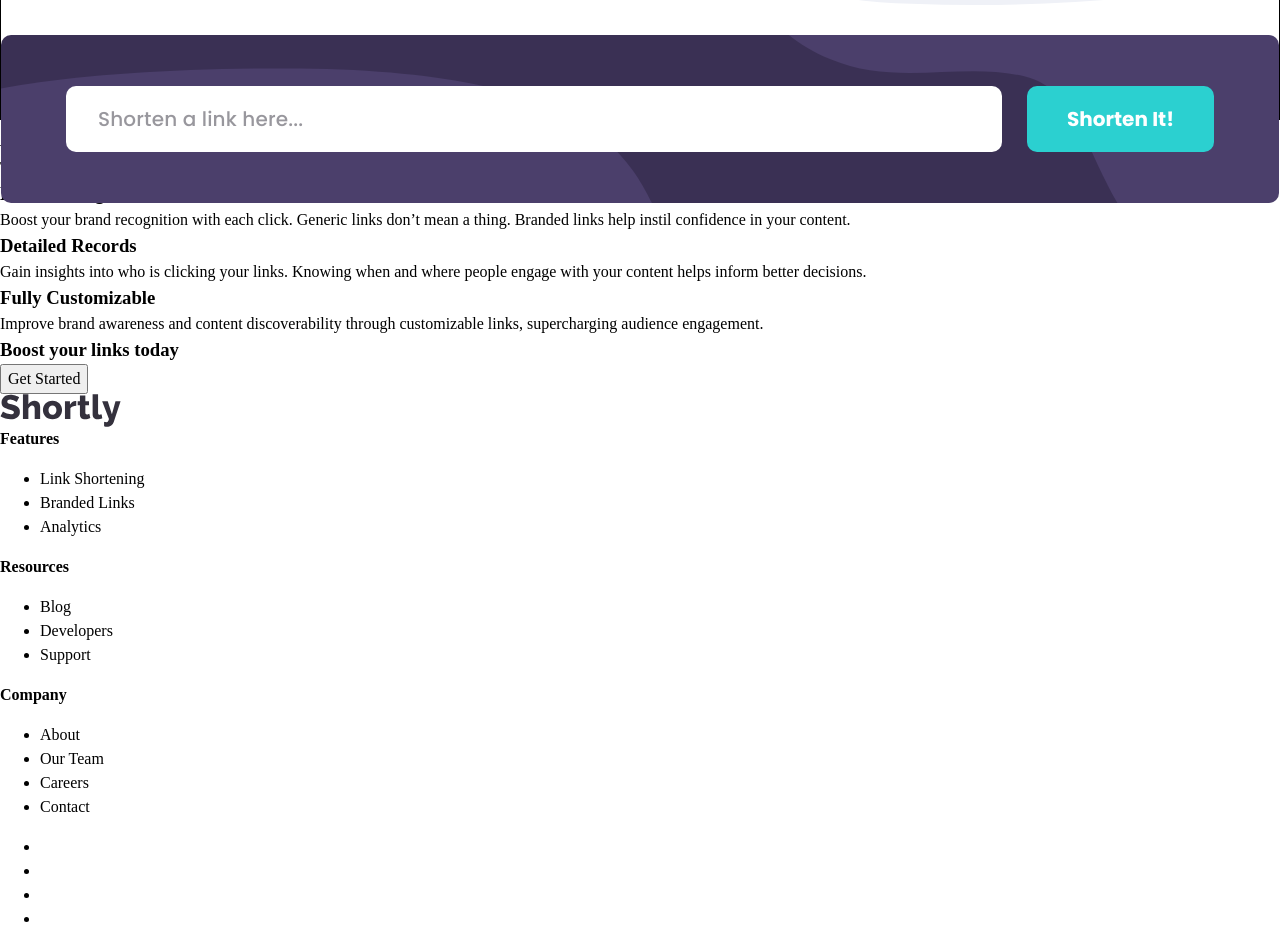
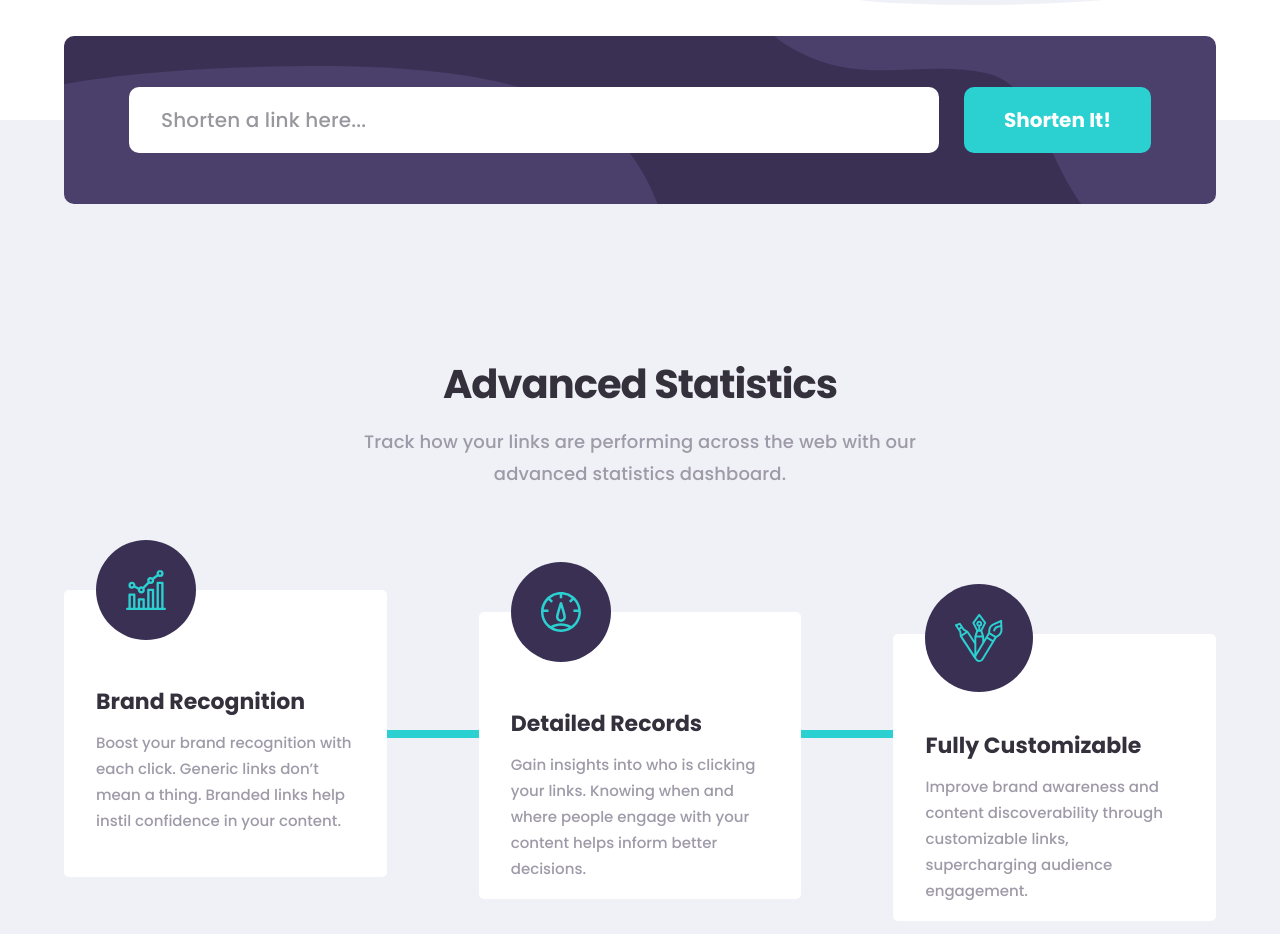
Before and after one commit to kristijan-kresic-hvar/url_shortening_challenge, a plain HTML site: page index.html in a window 1280 px wide. Shown: the part 680-1614 px from the top of the page. Drawn offline with Linux system fonts and the light colour scheme.

Commit message:
Advanced statistics styles

```diff
--- a/assets/scss/header/__header.scss
+++ b/assets/scss/header/__header.scss
@@ -5,7 +5,6 @@
   background-repeat: no-repeat;
   background-position: 100% center;
   background-size: 45rem;
-  border: 1px solid black;
   position: relative;
 
   &__content {
@@ -62,7 +61,7 @@
     background: url("../images/bg-shorten-desktop.svg") #3a3054;
     background-size: cover;
     background-repeat: no-repeat;
-    width: 100%;
+    width: 90%;
     max-width: var(--max-desktop-width);
     border-radius: 10px;
     display: flex;
--- a/assets/scss/index.scss
+++ b/assets/scss/index.scss
@@ -4,6 +4,7 @@
 /* components */
 @import "./header/_header";
 @import "./nav/_nav";
+@import "./main/_main";
 
 .container {
   max-width: var(--max-desktop-width);
--- /dev/null
+++ b/assets/scss/main/__main.scss
@@ -0,0 +1,103 @@
+.main {
+    padding: 240px 0 120px 0;
+    background: #EFF1F7;
+    display: flex;
+    justify-content: center;
+    align-items: center;
+
+    .advanced__stats {
+        > h2 {
+            font-family: 'Poppins';
+            font-style: normal;
+            font-weight: 700;
+            font-size: 40px;
+            line-height: 48px;
+            text-align: center;
+            letter-spacing: -1px;
+            color: #34313D;
+        }
+
+        > p {
+            font-family: 'Poppins';
+            font-style: normal;
+            font-weight: 500;
+            font-size: 18px;
+            line-height: 32px;
+            text-align: center;
+            letter-spacing: 0.122727px;
+            color: #9E9AA8;
+            max-width: 650px;
+            margin: 18px auto;
+        }
+
+        .advanced__stats__cards {
+            width: 100%;
+            display: flex;
+            justify-content: space-between;
+            align-items: center;
+            margin-top: 56px;
+            position: relative;
+            z-index: 100;
+
+            &::after {
+                content: "";
+                width: 100%;
+                height: 8px;
+                background: #2BD0D0;
+                position: absolute;
+                z-index: -1;
+            }
+
+
+            .advanced__stats__card {
+                flex-basis: 28%;
+                min-width: 300px;
+                min-height: 287px;
+                background: #FFFFFF;
+                border-radius: 5px;
+                padding: 0 32px;
+                display: flex;
+                justify-content: baseline;
+                flex-direction: column;
+                position: relative;
+
+                &:nth-child(2) {
+                    margin-top: 44px;
+                }
+
+                &:nth-child(3) {
+                    margin-top: 88px;
+                }
+
+                > h3 {
+                    font-family: 'Poppins';
+                    font-style: normal;
+                    font-weight: 700;
+                    font-size: 22px;
+                    line-height: 33px;
+                    color: #34313D;
+                    margin-top: 95px;
+                }
+
+                > p {
+                    font-family: 'Poppins';
+                    font-style: normal;
+                    font-weight: 500;
+                    font-size: 15px;
+                    line-height: 26px;
+                    color: #9E9AA8;
+                    margin-top: 12px;
+                }
+
+                &__icon {
+                    position: absolute;
+                    background: #3A3054;
+                    padding: 30px;
+                    border-radius: 50%;
+                    left: 32px;
+                    top: -50px;
+                }
+            }
+        }
+    }
+}
--- a/index.html
+++ b/index.html
@@ -48,32 +48,35 @@
    <!-- Header end -->
 
    <!-- Main content start -->
-  <main>
+  <main class="main">
+    <div class="container">
       <div class="advanced__stats">
         <h2>Advanced Statistics</h2>
         <p>Track how your links are performing across the web with our advanced statistics dashboard.</p>
 
+
         <div class="advanced__stats__cards">
           <div class="advanced__stats__card">
             <div class="advanced__stats__card__icon">
-            <i></i>
+              <img src="./assets/images/icon-brand-recognition.svg" alt="brand recognition" />
             </div>
             <h3>Brand Recognition</h3>
             <p>Boost your brand recognition with each click. Generic links don’t mean a thing. Branded links help instil confidence in your content.</p>
           </div>
           <div class="advanced__stats__card">
             <div class="advanced__stats__card__icon">
-            <i></i>
+              <img src="./assets/images/icon-detailed-records.svg" alt="detailed records" />
             </div>
             <h3>Detailed Records</h3>
             <p>Gain insights into who is clicking your links. Knowing when and where people engage with your content helps inform better decisions.</p>
           </div>
           <div class="advanced__stats__card">
             <div class="advanced__stats__card__icon">
-            <i></i>
+              <img src="./assets/images/icon-fully-customizable.svg" alt="fully customizable" />
             </div>
             <h3>Fully Customizable</h3>
             <p>Improve brand awareness and content discoverability through customizable links, supercharging audience engagement.</p>
+          </div>
         </div>
       </div>
     </div>
```
Also changed, not shown: assets/css/index.css, 1 other file. Lines whose indentation alone changed are shown as unchanged.
